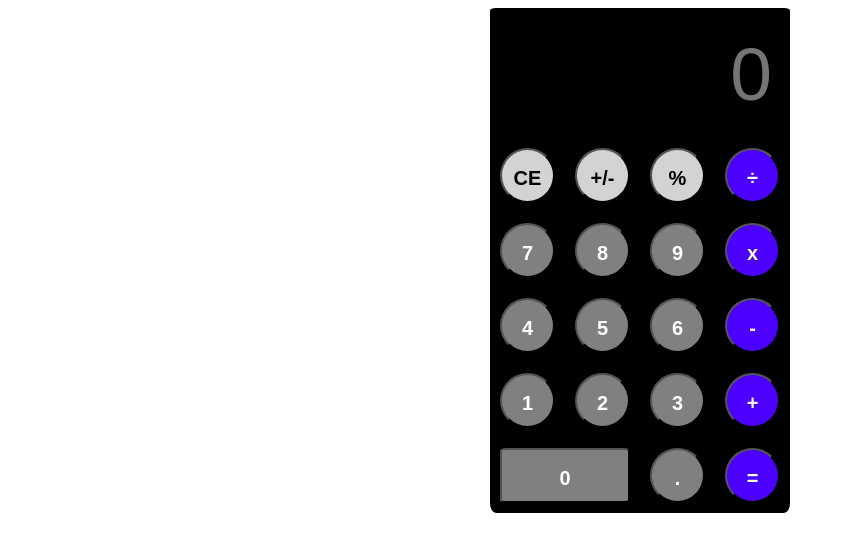
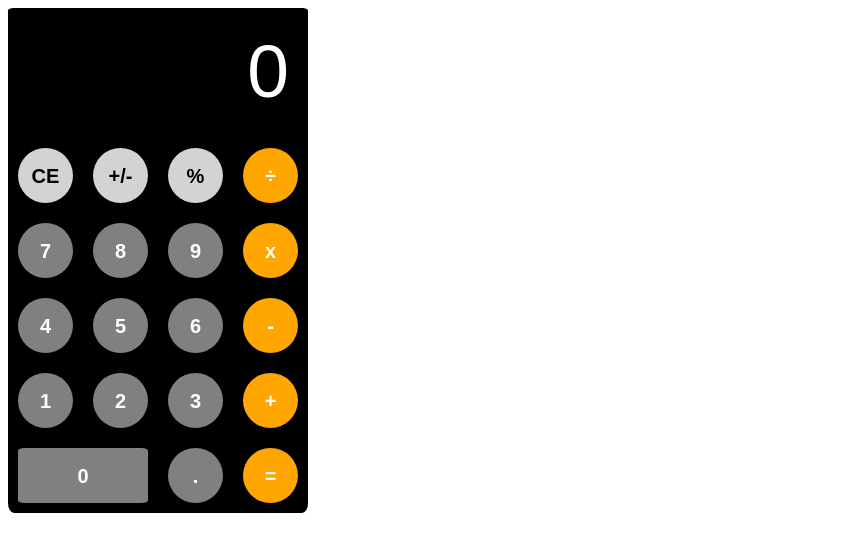
Before and after one commit to Ross-McCandless/Calculator, a plain HTML site: page index.html in a window 1280 px wide. Shown: the whole page, without its empty margins (0-845 px from the left). Drawn offline with Linux system fonts and the light colour scheme.

Commit message:
Add files via upload

```diff
--- a/main.css
+++ b/main.css
@@ -9,6 +9,7 @@
     margin: auto;
     background-color: black;
     border-radius: 2%;
+    position: absolute;
 }
 
 .top-panel{
@@ -16,19 +17,25 @@
     width: 300px;
     background-color: black;
     border-radius: 2%;
+    position: relative;
 }
 
-#input{
-    color: white;
+input{
     text-align: right;
-    width: 280px;
-    line-height: 130px;
+    width: 93%;
+    height: 95%;
+    line-height: 100%;
     font-size: 75px;
     background-color: black;
+    border-radius: 5%;
     border: none;
-    border-radius: 5%;
+    color: white;
+    z-index: 0;
 }
 
+input::placeholder {
+    color: white;
+}
 
 input:focus {
     outline-width: 0;
@@ -89,6 +96,7 @@ input:focus {
     font-weight: bold;
     color: black;
     font-size: 20px;
+    border: none;
 }
 
 .circle2 {
@@ -102,6 +110,7 @@ input:focus {
     font-weight: bold;
     color: white;
     font-size: 20px;
+    border: none;
 }
 
 .circle3 {
@@ -115,10 +124,11 @@ input:focus {
     font-weight: bold;
     color: white;
     font-size: 20px;
+    border: none;
 }
 
 .circle4{
-    background-color: rgb(76, 0, 255);
+    background-color: rgb(255, 166, 0);
     height: 55px;
     width: 55px;
     border-radius: 100%;
@@ -128,6 +138,8 @@ input:focus {
     font-weight: bolder;
     color: white;
     font-size: 20px;
+    border: none;
+    z-index: 1;
 }
 
 #zero {
@@ -146,5 +158,5 @@ input:focus {
 }
 
 .circle4:hover {
-    background-color: rgb(109, 67, 207);
+    background-color: rgb(212, 155, 79);
 }
--- a/main.js
+++ b/main.js
@@ -50,8 +50,13 @@ function getOperand(operand) {
             input_var.value += "/";
             break;
         case '+/-':
-            input_var.value = -1 * input_var.value;
-            break;
+            if (isNaN(input_var.value)) {
+                break;
+            }
+            else {
+                input_var.value = -1 * input_var.value;
+                break;
+            }
     }
 }
 
@@ -74,3 +79,7 @@ function makePercent() {
         document.getElementById('input').value = thevalue / 100;
     }
 }
+
+function addDecimal() {
+    document.getElementById('input').value += ".";
+}
```
Also changed, not shown: index.html (+0 -1 lines).
